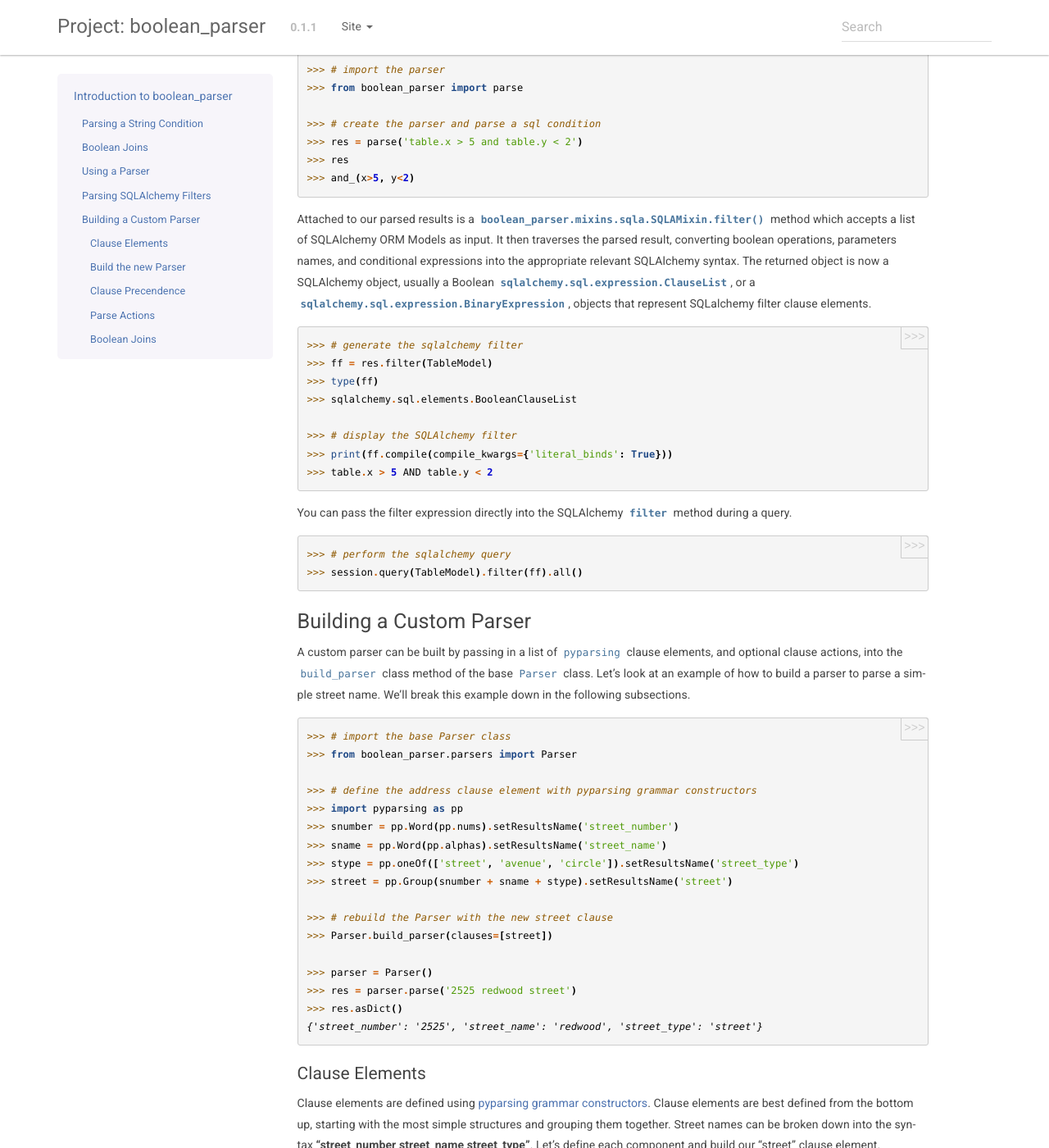
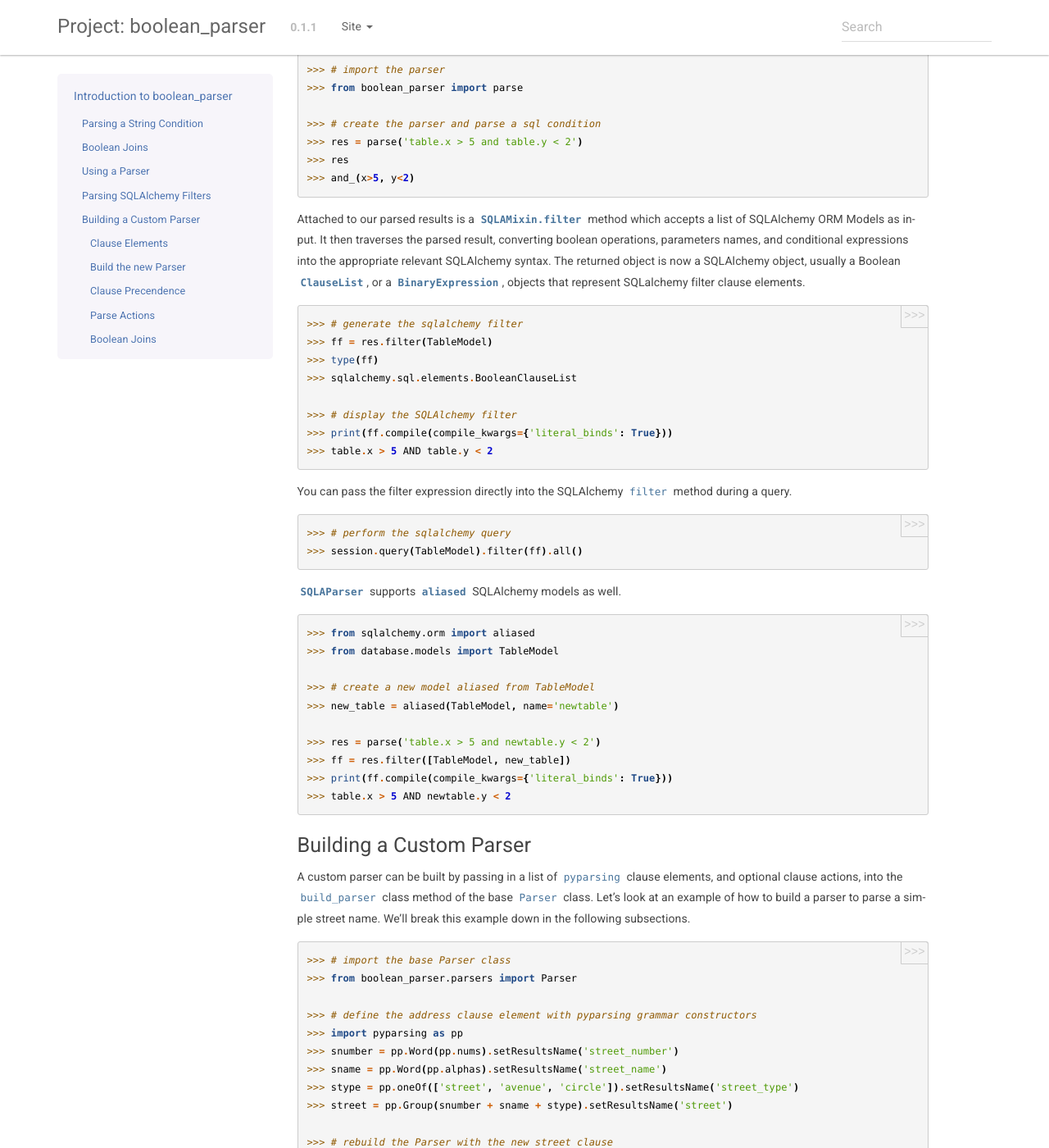
Before and after one commit to havok2063/boolean_parser, a Sphinx documentation site: the page built from docs/sphinx/intro.rst, in a window 1280 px wide and 1400 px high, scrolled down 3474 px. Shown: the whole window at 82% size. Built offline with Sphinx 7.4.7, drawn with Linux system fonts in a browser that asks for light colours; some of the changed text lies outside the part shown.

Commit message:
updating docs

```diff
--- a/docs/sphinx/intro.rst
+++ b/docs/sphinx/intro.rst
@@ -152,10 +152,9 @@
 Parsing SQLAlchemy Filters
 --------------------------
 
-The :py:class:`boolean_parser.parsers.sqla.SQLAParser` class for SQLAlchemy provides an
-additional ``filter`` function that converts a parsed boolean string into a SQLAlchemy filter condition
-useable in SQLAlchemy queries.  Otherwise it behaves exactly the same as the core
-:py:class:`boolean_parser.parsers.base.Parser`.
+The `.SQLAParser` class for SQLAlchemy provides an additional ``filter`` function that converts a parsed boolean
+string into a SQLAlchemy filter condition useable in SQLAlchemy queries.  Otherwise it behaves exactly the same as the core
+`.Parser`.
 
 Suppose we have a database with a table "table" and columns "x", and "y".  The SQLAlchemy database session is
 defined in a `database` module, along with our SQLAlchemy ORM models, including a "TableModel", defined in a
@@ -176,11 +175,11 @@
     >>> res
     >>> and_(x>5, y<2)
 
-Attached to our parsed results is a :py:meth:`boolean_parser.mixins.sqla.SQLAMixin.filter` method which accepts a list
+Attached to our parsed results is a `.SQLAMixin.filter` method which accepts a list
 of SQLAlchemy ORM Models as input.  It then traverses the parsed result, converting boolean operations, parameters names,
 and conditional expressions into the appropriate relevant SQLAlchemy syntax.  The returned object is now a SQLAlchemy
-object, usually a Boolean :py:class:`sqlalchemy.sql.expression.ClauseList`,
-or a :py:class:`sqlalchemy.sql.expression.BinaryExpression`, objects that represent SQLalchemy filter clause elements.
+object, usually a Boolean `~sqlalchemy.sql.expression.ClauseList`,
+or a `~sqlalchemy.sql.expression.BinaryExpression`, objects that represent SQLalchemy filter clause elements.
 ::
 
     >>> # generate the sqlalchemy filter
@@ -192,11 +191,25 @@
     >>> print(ff.compile(compile_kwargs={'literal_binds': True}))
     >>> table.x > 5 AND table.y < 2
 
-You can pass the filter expression directly into the SQLAlchemy `filter` method during a query.
+You can pass the filter expression directly into the SQLAlchemy ``filter`` method during a query.
 ::
 
     >>> # perform the sqlalchemy query
     >>> session.query(TableModel).filter(ff).all()
+
+`.SQLAParser` supports `~sqlalchemy.orm.aliased` SQLAlchemy models as well.
+::
+
+    >>> from sqlalchemy.orm import aliased
+    >>> from database.models import TableModel
+
+    >>> # create a new model aliased from TableModel
+    >>> new_table = aliased(TableModel, name='newtable')
+
+    >>> res = parse('table.x > 5 and newtable.y < 2')
+    >>> ff = res.filter([TableModel, new_table])
+    >>> print(ff.compile(compile_kwargs={'literal_binds': True}))
+    >>> table.x > 5 AND newtable.y < 2
 
 
 Building a Custom Parser
```
